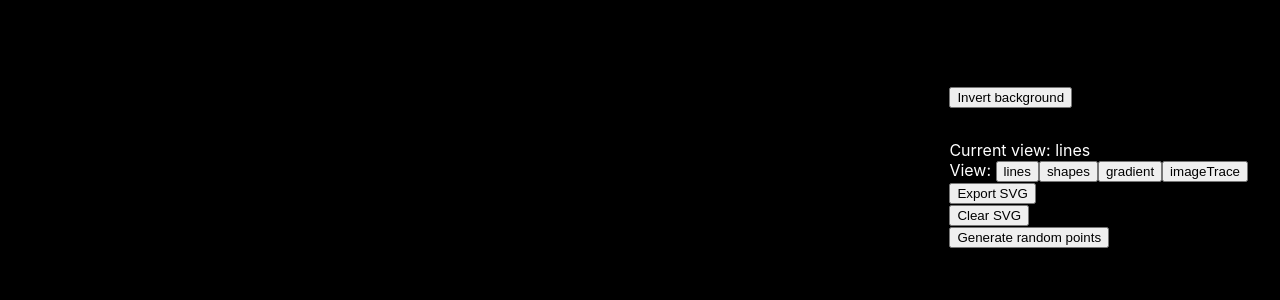
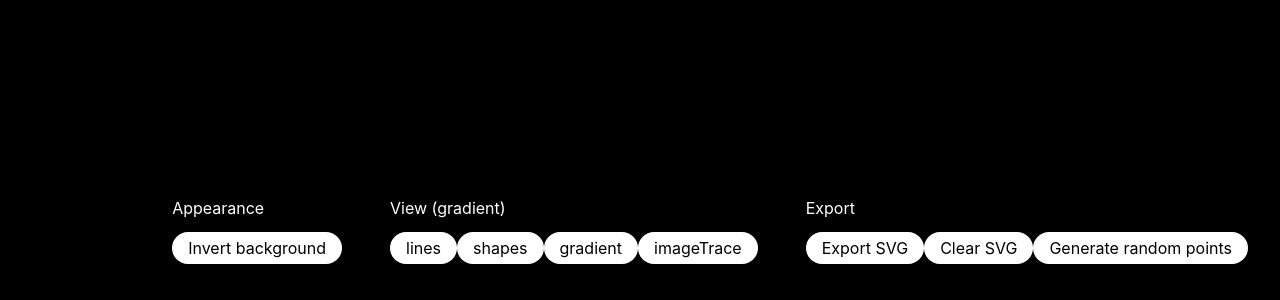
Before and after one commit to moritzsalla/polytess, a React (Create React App) app: page / in a window 1280 px wide. Shown: the part 504-804 px from the top of the page. Built offline with nearby package versions, Linux system fonts and the light colour scheme.

Commit message:
Refactor App and Menu components; update persistent state to default to gradient view; add theme inversion functionality; implement modular CSS for Button and Menu

```diff
--- a/src/App.tsx
+++ b/src/App.tsx
@@ -17,7 +17,10 @@ const ERROR_FALLBACK_COMPONENT = <div>Something went wrong</div>;
 const App = () => {
 	const svgRef = useRef<SVGSVGElement>(null);
 
-	const [view, setView] = usePersistentState<View>(STORAGE_KEYS.VIEW, "lines");
+	const [view, setView] = usePersistentState<View>(
+		STORAGE_KEYS.VIEW,
+		"gradient",
+	);
 	const [points, setPoints] = usePersistentState<Points>(
 		STORAGE_KEYS.POINTS,
 		[],
--- /dev/null
+++ b/src/Button/Button.module.css
@@ -0,0 +1,8 @@
+.root {
+   padding: 0.5rem 1rem;
+   border-radius: 1rem;
+   background-color: var(--color-secondary);
+   color: var(--color-primary);
+   backdrop-filter: blur(0.5rem);
+   display: inline-block;
+}
--- a/src/Button/Button.tsx
+++ b/src/Button/Button.tsx
@@ -1,3 +1,5 @@
+import css from "./Button.module.css";
+
 const Button = ({
 	children,
 	onClick,
@@ -6,7 +8,7 @@ const Button = ({
 	onClick: () => void;
 }) => {
 	return (
-		<button type='button' onClick={onClick}>
+		<button type='button' className={css.root} onClick={onClick}>
 			{children}
 		</button>
 	);
--- /dev/null
+++ b/src/Menu/Menu.module.css
@@ -0,0 +1,16 @@
+.wrapper {
+   position: fixed;
+   bottom: 0;
+   right: 0;
+   display: flex;
+   gap: 1rem;
+   padding: 1rem;
+}
+
+.panel {
+   display: flex;
+   flex-direction: column;
+   gap: 1rem;
+   padding: 1rem;
+   color: var(--color-secondary);
+}
--- a/src/Menu/Menu.tsx
+++ b/src/Menu/Menu.tsx
@@ -1,3 +1,4 @@
+import css from "./Menu.module.css";
 import Button from "../Button/Button";
 import { VIEWS, type View } from "../config";
 import { invertAppTheme } from "./utils";
@@ -12,46 +13,45 @@ type MenuProps = {
 
 const Menu = (props: MenuProps) => {
 	return (
-		<menu style={{ position: "fixed", bottom: 0, right: 0, padding: "1rem" }}>
+		<menu className={css.wrapper}>
 			<AppearancePanel />
 			<ViewPanel {...props} />
+			<ExportPanel {...props} />
 		</menu>
 	);
 };
 
 const AppearancePanel = () => {
 	return (
-		<div style={{ padding: "1rem" }}>
+		<div className={css.panel}>
+			<h2>Appearance</h2>
 			<Button onClick={() => invertAppTheme()}>Invert background</Button>
 		</div>
 	);
 };
 
-const ViewPanel = ({
-	view,
-	setView,
-	onExport,
-	onClear,
-	onGenerate,
-}: MenuProps) => {
+const ViewPanel = ({ view, setView }: MenuProps) => {
 	return (
-		<div style={{ padding: "1rem" }}>
-			<span>Current view: {view}</span>
+		<div className={css.panel}>
+			<h2>View ({view})</h2>
 			<div>
-				View:{" "}
 				{VIEWS.map(({ name }, index) => (
 					<Button key={index + name} onClick={() => setView(name)}>
 						{name}
 					</Button>
 				))}
 			</div>
+		</div>
+	);
+};
+
+const ExportPanel = ({ onExport, onClear, onGenerate }: MenuProps) => {
+	return (
+		<div className={css.panel}>
+			<h2>Export</h2>
 			<div>
 				<Button onClick={onExport}>Export SVG</Button>
-			</div>
-			<div>
 				<Button onClick={onClear}>Clear SVG</Button>
-			</div>
-			<div>
 				<Button onClick={onGenerate}>Generate random points</Button>
 			</div>
 		</div>
--- a/src/config.ts
+++ b/src/config.ts
@@ -8,6 +8,7 @@ export const VIEWS = [
 export const STORAGE_KEYS = {
 	VIEW: "view",
 	POINTS: "points",
+	THEME_INVERTED: "themeInverted",
 } as const;
 
 export type View = (typeof VIEWS)[number]["name"];
--- a/src/index.tsx
+++ b/src/index.tsx
@@ -1,6 +1,9 @@
 import React from "react";
 import ReactDOM from "react-dom/client";
-import "./index.css";
+
+import "./styles/reset.css";
+import "./styles/global.css";
+
 import App from "./App";
 import reportWebVitals from "./reportWebVitals";
 
--- a/src/index.css
+++ b/src/styles/global.css
@@ -1,10 +1,6 @@
 :root {
 	--color-primary: black;
 	--color-secondary: white;
-}
-
-html {
-	background: var(--color-primary);
 }
 
 body {
@@ -19,7 +15,7 @@ body {
 	color: var(--color-secondary);
 	font-size: 16px;
 
-	transition: background 0.25s ease-in-out, color 0.25s ease-in-out;
+	transition: background-color 0.25s ease-in-out, color 0.25s ease-in-out;
 }
 
 svg {
--- /dev/null
+++ b/src/styles/reset.css
@@ -0,0 +1,54 @@
+/* http://meyerweb.com/eric/tools/css/reset/
+   v2.0 | 20110126
+   License: none (public domain)
+*/
+
+html, body, div, span, applet, object, iframe,
+h1, h2, h3, h4, h5, h6, p, blockquote, pre,
+a, abbr, acronym, address, big, cite, code,
+del, dfn, em, img, ins, kbd, q, s, samp,
+small, strike, strong, sub, sup, tt, var,
+b, u, i, center,
+dl, dt, dd, ol, ul, li,
+fieldset, form, label, legend,
+table, caption, tbody, tfoot, thead, tr, th, td,
+article, aside, canvas, details, embed,
+figure, figcaption, footer, header, hgroup,
+menu, nav, output, ruby, section, summary,
+time, mark, audio, video {
+   all: initial;
+	margin: 0;
+	padding: 0;
+	border: 0;
+	font-size: 100%;
+	font: inherit;
+	vertical-align: baseline;
+   color: inherit;
+}
+/* HTML5 display-role reset for older browsers */
+article, aside, details, figcaption, figure,
+footer, header, hgroup, menu, nav, section {
+	display: block;
+}
+body {
+	line-height: 1;
+}
+ol, ul {
+	list-style: none;
+}
+blockquote, q {
+	quotes: none;
+}
+blockquote:before, blockquote:after,
+q:before, q:after {
+	content: '';
+	content: none;
+}
+table {
+	border-collapse: collapse;
+	border-spacing: 0;
+}
+button {
+   all: unset;
+   cursor: pointer;
+}
```
